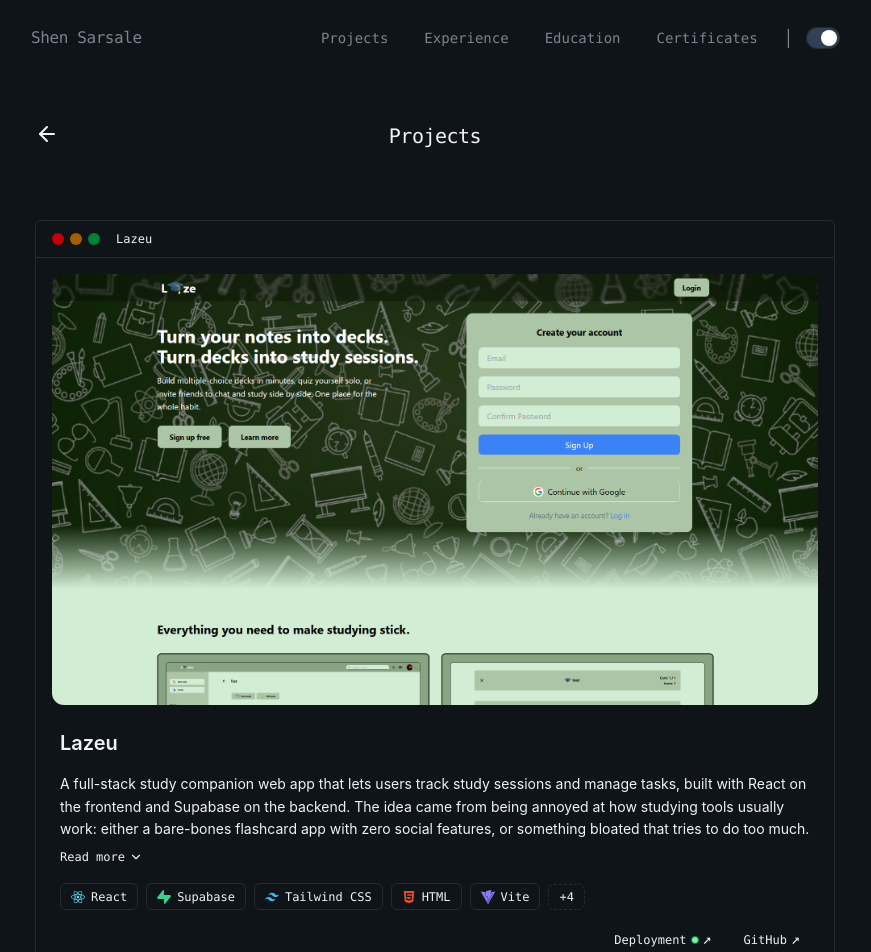
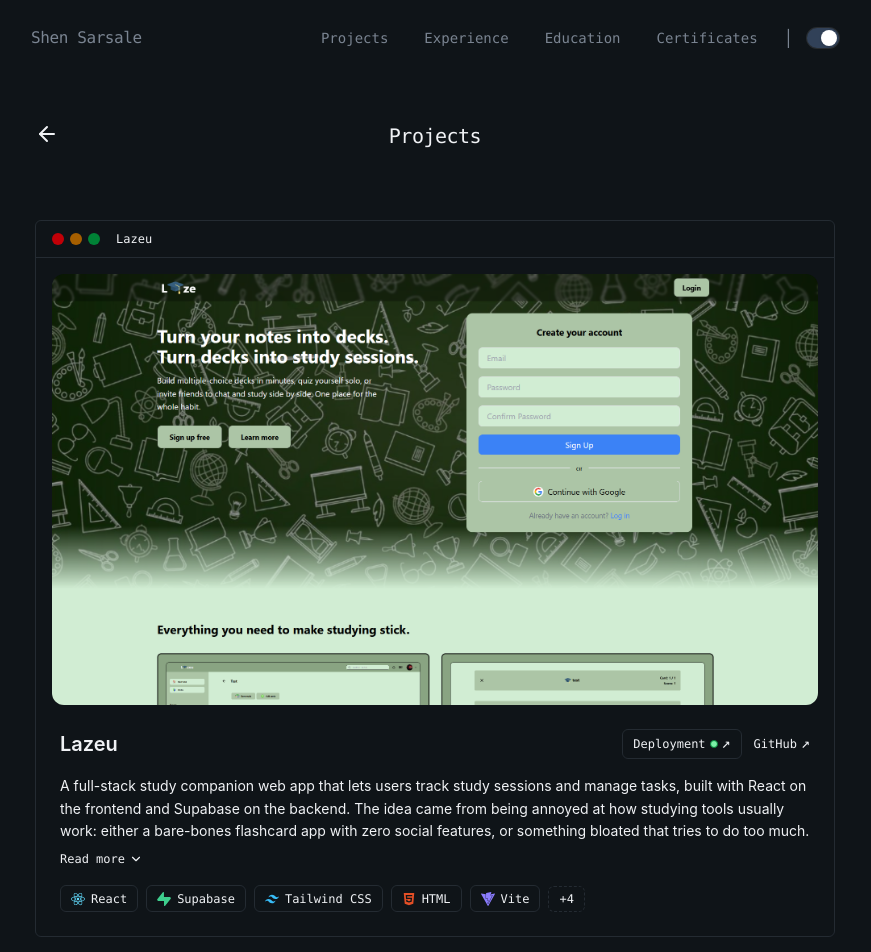
Before and after one commit to Ein-shen/My-porfolio, a React (Vite) app: page /view_projects in a window 1280 px wide. Shown: the top 952 px of the page, without its empty margins (205-1076 px from the left). Built offline with nearby package versions, Linux system fonts and the light colour scheme; the HTML template or start-up script is replaced by a standard one.

Commit message:
re structured my vie wporject because its quit cryotic as before

```diff
--- a/src/away/View_projects.jsx
+++ b/src/away/View_projects.jsx
@@ -165,7 +165,48 @@ const ProjectCard = ({ project, idx }) => {
 
       {/* Details */}
       <div className="flex flex-col gap-4 p-6">
-        <h2 className="theme-text text-xl font-semibold">{project.title}</h2>
+        <div className="flex items-center justify-between gap-4">
+          <h2 className="theme-text text-xl font-semibold">
+            {project.title}
+          </h2>
+
+          {/* Live and GitHub links */}
+          <div className="flex shrink-0 items-center gap-3">
+            {project.live && (
+              <a
+                href={project.live}
+                target="_blank"
+                rel="noopener noreferrer"
+                aria-label={`View live ${project.title} project`}
+                className="group/live inline-flex items-center gap-1 rounded-md border border-border px-2.5 py-1 font-mono text-xs transition-colors hover:bg-muted"
+              >
+                Deployment
+                <span className="h-2 w-2 rounded-full border border-green-700 bg-green-300 transition-colors group-hover/live:border-green-500 group-hover/live:bg-green-500" />
+                <span
+                  aria-hidden="true"
+                  className="inline-block text-[15px] transition-transform group-hover/live:-translate-y-0.5 group-hover/live:translate-x-0.5"
+                >
+                  ↗
+                </span>
+              </a>
+            )}
+
+            <a
+              href={project.github}
+              target="_blank"
+              rel="noopener noreferrer"
+              className="theme-muted inline-flex items-center gap-1 font-mono text-xs transition-opacity hover:opacity-70"
+            >
+              GitHub
+              <span
+                aria-hidden="true"
+                className="inline-block text-[15px] transition-transform duration-300 group-hover:-translate-y-0.5 group-hover:translate-x-0.5"
+              >
+                ↗
+              </span>
+            </a>
+          </div>
+        </div>
 
         {/* Description */}
         <div>
@@ -219,47 +260,6 @@ const ProjectCard = ({ project, idx }) => {
             </li>
           )}
         </ul>
-
-        {/* Deployment and GitHub buttons */}
-        <div className="flex items-center justify-end gap-3">
-          {project.live && (
-            <a
-              href={project.live}
-              target="_blank"
-              rel="noopener noreferrer"
-              aria-label={`View live ${project.title} project`}
-              className="group/live inline-flex items-center gap-1 rounded-md  px-2.5 py-1 font-mono text-xs transition-colors hover:bg-muted"
-            >
-              Deployment
-              <span
-                aria-hidden="true"
-                className="h-2 w-2 rounded-full border border-green-700 bg-green-300 transition-colors group-hover/live:border-green-500 group-hover/live:bg-green-500"
-              />
-              <span
-                aria-hidden="true"
-                className="inline-block text-[15px] transition-transform group-hover/live:-translate-y-0.5 group-hover/live:translate-x-0.5"
-              >
-                ↗
-              </span>
-            </a>
-          )}
-
-          <a
-            href={project.github}
-            target="_blank"
-            rel="noopener noreferrer"
-            aria-label={`View ${project.title} on GitHub`}
-            className="group/gh inline-flex items-center gap-1 rounded-md   px-2.5 py-1 font-mono text-xs transition-colors hover:bg-muted"
-          >
-            GitHub
-            <span
-              aria-hidden="true"
-              className="inline-block text-[15px] transition-transform group-hover/gh:-translate-y-0.5 group-hover/gh:translate-x-0.5"
-            >
-              ↗
-            </span>
-          </a>
-        </div>
       </div>
     </article>
   );
```
